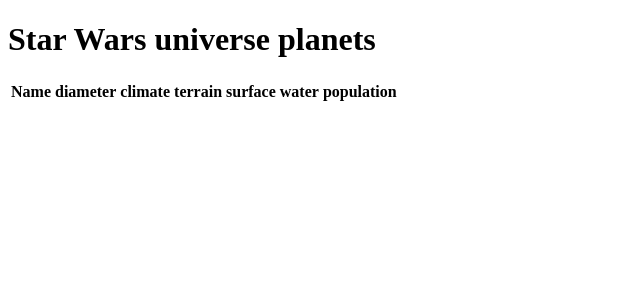
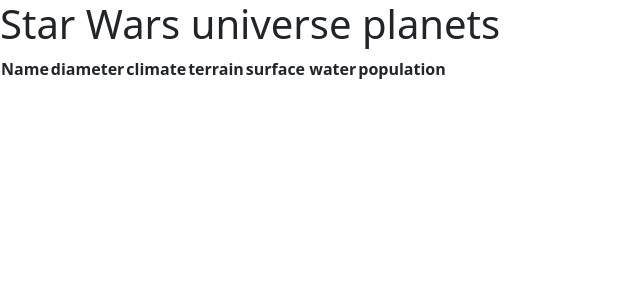
Before and after one commit to kamil-g-cc/june-apiwars, a Flask app: page / in a window 1280 px wide. Shown: the top 300 px of the page, without its empty margins (0-640 px from the left). Run offline with Flask 2, Linux system fonts and the light colour scheme; lists and menus that the app fills with data are empty.

Commit message:
adding boostrap

```diff
--- a/templates/index.html
+++ b/templates/index.html
@@ -2,9 +2,11 @@
 <html lang="en">
 <head>
     <meta charset="UTF-8">
+    <meta name="viewport" content="width=device-width, initial-scale=1">
     <title>API Wars</title>
     <script src="{{ url_for('static', filename='api_wars.js') }}" defer></script>
-</head>
+    <link href="https://cdn.jsdelivr.net/npm/bootstrap@5.2.2/dist/css/bootstrap.min.css" rel="stylesheet" integrity="sha384-Zenh87qX5JnK2Jl0vWa8Ck2rdkQ2Bzep5IDxbcnCeuOxjzrPF/et3URy9Bv1WTRi" crossorigin="anonymous">
+  </head>
 <body onload="getPlanetsDetails('https://swapi.dev/api/planets/')">
 <h1> Star Wars universe planets</h1>
 <div id="buttons"></div>
@@ -23,5 +25,6 @@
 
     </tbody>
 </table>
+<script src="https://cdn.jsdelivr.net/npm/bootstrap@5.2.2/dist/js/bootstrap.bundle.min.js" integrity="sha384-OERcA2EqjJCMA+/3y+gxIOqMEjwtxJY7qPCqsdltbNJuaOe923+mo//f6V8Qbsw3" crossorigin="anonymous"></script>
 </body>
 </html>
```
